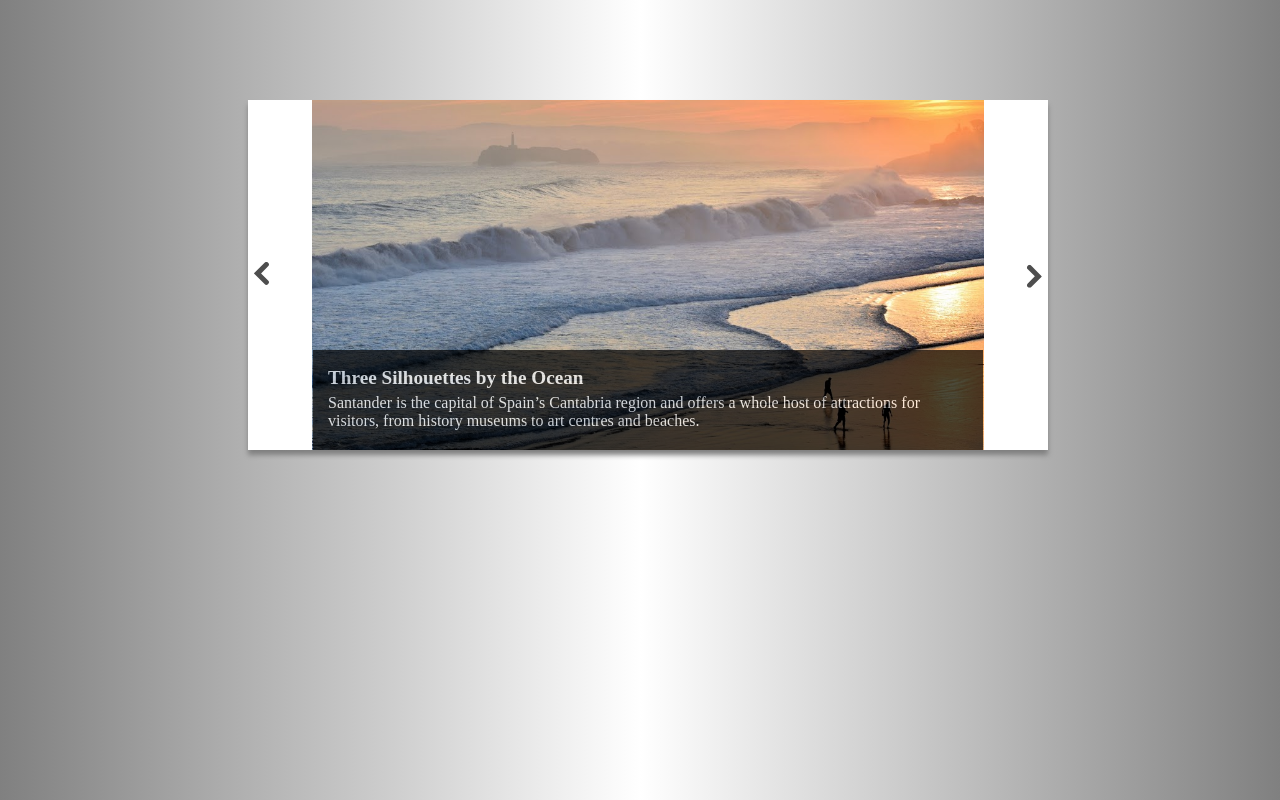
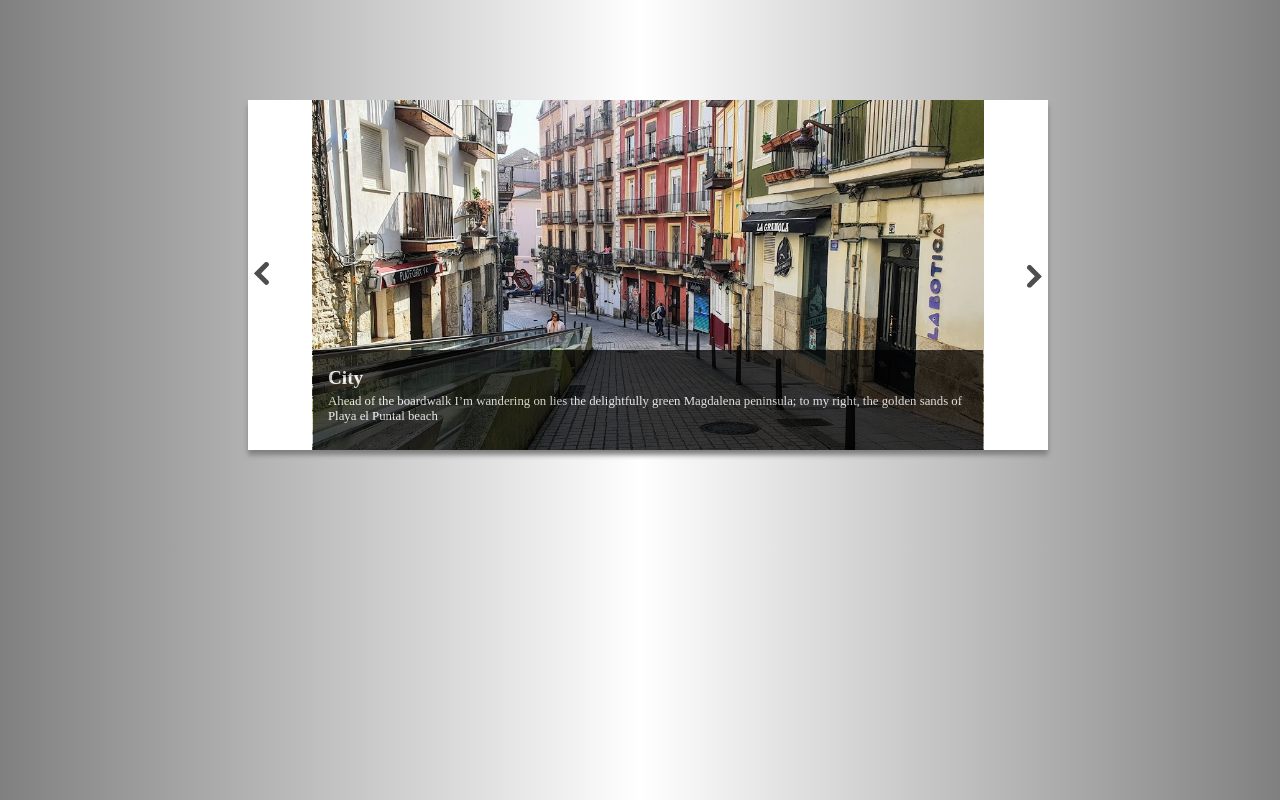
Before and after one commit to zsoka90/zsoka90.github.io, a plain HTML site: page index.html in a window 1280 px wide. Drawn offline with nearby package versions, Linux system fonts and the light colour scheme.

Commit message:
3rd Day tasks
3rd Day tasks done

```diff
--- a/index.html
+++ b/index.html
@@ -22,12 +22,10 @@
 
 
             <div id="imgContainer">
-                <!-- <img src="./Images/OceanAndStairs.jpg"> -->
-                <!-- <img src="./Images/OceanAndRocks.jpg"> -->
-                <img src="./Images/3shilouettes.jpg">
-                <div id=imgData>
-                    <h2>Three Silhouettes by the Ocean</h2>
-                    <p>Santander is the capital of Spain’s Cantabria region and offers a whole host of attractions for visitors, from history museums to art centres and beaches.</p>
+                <img id="photo">
+                <div id="imgData">
+                    <h2 id="photo-title"></h2>
+                    <p id="photo-description"></p>
                   </div>
             </div>
 
--- a/scripts.js
+++ b/scripts.js
@@ -0,0 +1,45 @@
+let photo1 = {
+    photo: 'Images/3shilouettes.jpg',
+    title: 'Three shilouettes by the Ocean',
+    description: 'Ahead of the boardwalk I’m wandering on lies the delightfully green Magdalena peninsula; to my right, the golden sands of Playa el Puntal beach',
+};
+
+let photo2 = {
+    photo: 'Images/OceanAndGrass.jpg',
+    title: 'Ocean And Grass',
+    description: "It's not often that I'm attracted to a city so quickly, especially one with such little fanfare; indeed I knew nothing of this Spanish coastal city before my arrival",
+};
+
+let photo3 = {
+    photo: 'Images/Boats.jpg',
+    title: 'Boats',
+    description: 'This is a place I could actually live, I muse, as a local cycles past me leisurely, no doubt enjoying another glorious morning in this part of the world. ',
+};
+
+let photo4 = {
+    photo: 'Images/City.jpg',
+    title: 'City',
+    description: 'Ahead of the boardwalk I’m wandering on lies the delightfully green Magdalena peninsula; to my right, the golden sands of Playa el Puntal beach',
+};
+
+let photo5 = {
+    photo: 'Images/Surfer.jpg',
+    title: 'Surfer',
+    description: 'There are certain things we always seek out in a new city; a strong local culture, vast natural beauty, an impressive gourmet scene, and most importantly, many beautiful golden beaches, and Santander has all in spades',
+};
+
+// $('#photo').attr('src', photo1.photo);
+
+// $('#photo-title').text(photo1.title);
+
+// $('#photo-description').text(photo1.description);
+
+let eachPhotos = [photo1, photo2, photo3, photo4, photo5];
+
+let currentPhoto = 3;
+
+$('#photo').attr('src', eachPhotos[currentPhoto].photo);
+
+$('#photo-title').text(eachPhotos[currentPhoto].title);
+
+$('#photo-description').text(eachPhotos[currentPhoto].description);
--- a/style.css
+++ b/style.css
@@ -70,5 +70,5 @@ h2 {
 
 p {
     margin-top: 2px;
-    font-size: 1rem;
+    font-size: 0.8rem;
 }
```
